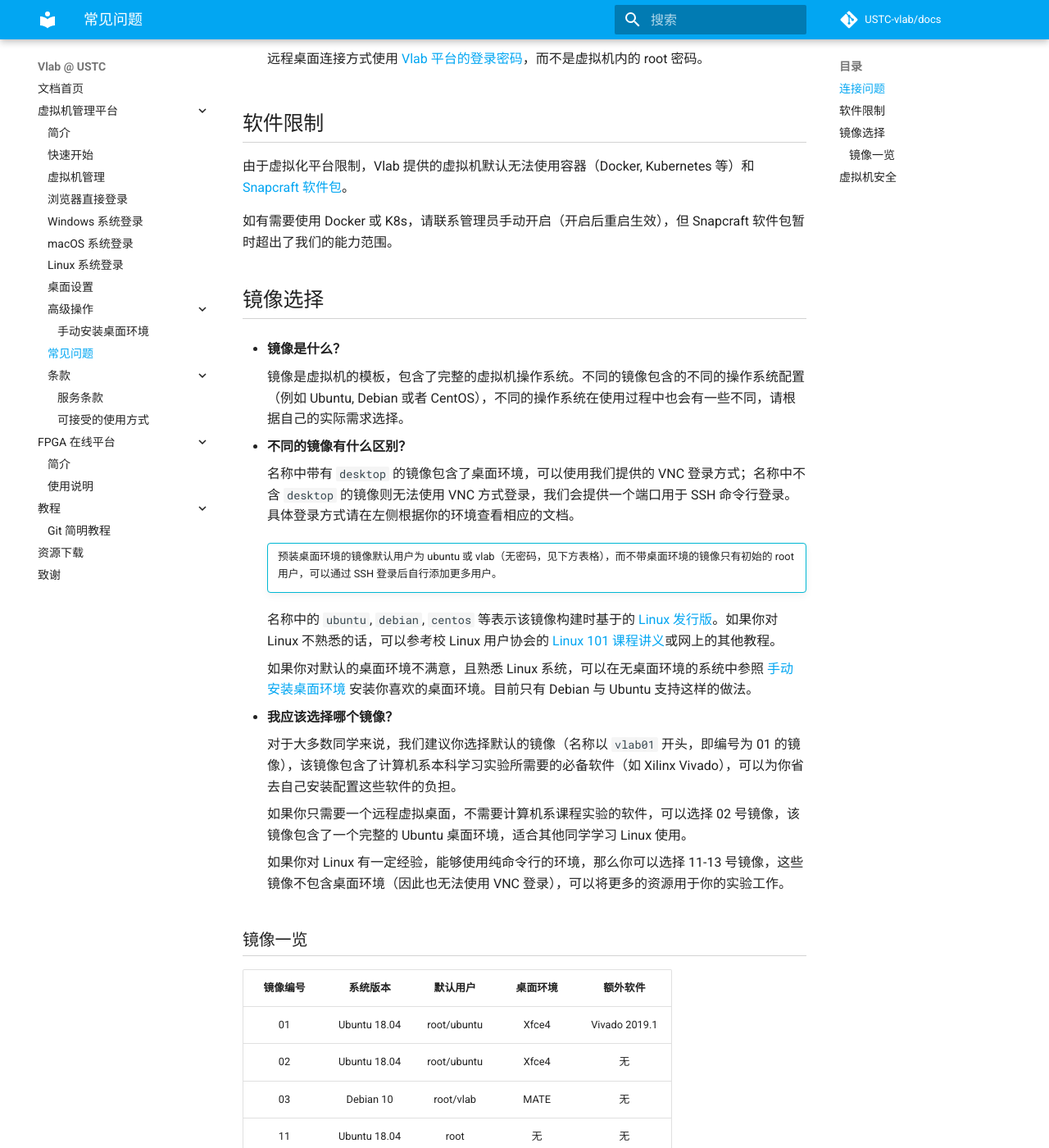
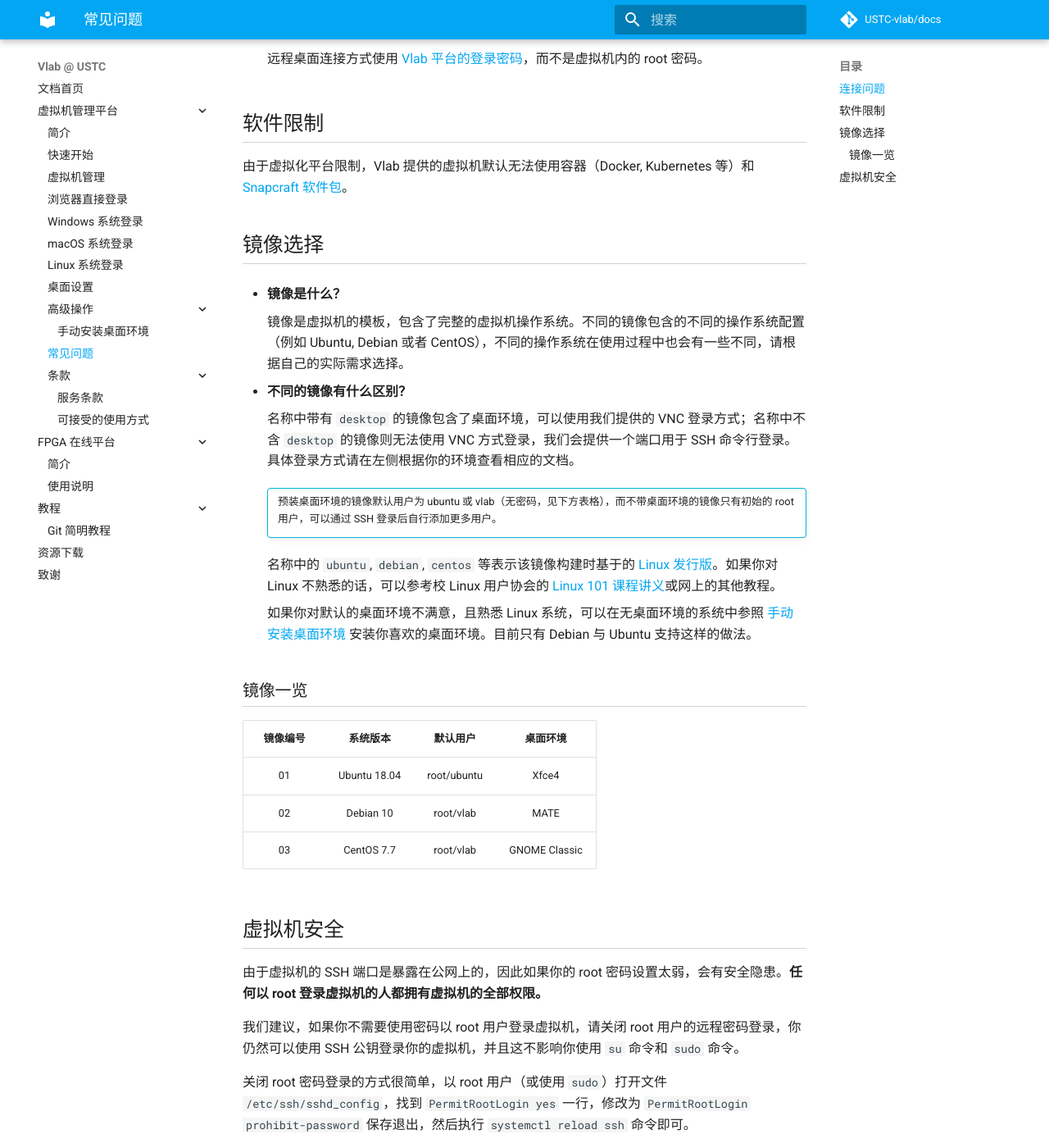
Before and after one commit to USTC-vlab/docs, an MkDocs documentation site: the page built from docs/vm/faq.md, in a window 1280 px wide and 1400 px high, scrolled down 446 px. Shown: the whole window at 82% size. Built offline with MkDocs 1.6.1 and Material for MkDocs 9.7.7, drawn with Linux system fonts in a browser that asks for light colours; comment, search, counter and statistics services are not loaded; some of the changed text lies outside the part shown.

Commit message:
Adapt documentation for Linux 101

```diff
--- a/docs/vm/faq.md
+++ b/docs/vm/faq.md
@@ -21,8 +21,6 @@
 
 由于虚拟化平台限制，Vlab 提供的虚拟机默认无法使用容器（Docker, Kubernetes 等）和 [Snapcraft 软件包](https://snapcraft.io/)。
 
-如有需要使用 Docker 或 K8s，请联系管理员手动开启（开启后重启生效），但 Snapcraft 软件包暂时超出了我们的能力范围。
-
 ## 镜像选择 {#image-selection}
 
 - **镜像是什么？**
@@ -41,25 +39,13 @@
 
     如果你对默认的桌面环境不满意，且熟悉 Linux 系统，可以在无桌面环境的系统中参照 [手动安装桌面环境](install-desktop.md) 安装你喜欢的桌面环境。目前只有 Debian 与 Ubuntu 支持这样的做法。
 
-- **我应该选择哪个镜像？**
-
-    对于大多数同学来说，我们建议你选择默认的镜像（名称以 `vlab01` 开头，即编号为 01 的镜像），该镜像包含了计算机系本科学习实验所需要的必备软件（如 Xilinx Vivado），可以为你省去自己安装配置这些软件的负担。
-
-    如果你只需要一个远程虚拟桌面，不需要计算机系课程实验的软件，可以选择 02 号镜像，该镜像包含了一个完整的 Ubuntu 桌面环境，适合其他同学学习 Linux 使用。
-
-    如果你对 Linux 有一定经验，能够使用纯命令行的环境，那么你可以选择 11-13 号镜像，这些镜像不包含桌面环境（因此也无法使用 VNC 登录），可以将更多的资源用于你的实验工作。
-
 ### 镜像一览 {#image-content}
 
-| 镜像编号 | 系统版本 | 默认用户 | 桌面环境 | 额外软件 |
-| :------: | :------: | :------: | :------: | :------: |
-| 01 | Ubuntu 18.04 | root/ubuntu | Xfce4 | Vivado 2019.1 |
-| 02 | Ubuntu 18.04 | root/ubuntu | Xfce4 | 无 |
-| 03 | Debian 10 | root/vlab | MATE | 无 |
-| 11 | Ubuntu 18.04 | root | 无 | 无 |
-| 12 | Debian 10 | root | 无 | 无 |
-| 13 | CentOS 8.1 | root | 无 | 无 |
-| 14 | CentOS 7.7 | root | 无 | 无 |
+| 镜像编号 | 系统版本 | 默认用户 | 桌面环境 |
+| :------: | :------: | :------: | :------: |
+| 01 | Ubuntu 18.04 | root/ubuntu | Xfce4 |
+| 02 | Debian 10 | root/vlab | MATE |
+| 03 | CentOS 7.7 | root/vlab | GNOME Classic |
 
 ## 虚拟机安全 {#vm-security}
 
```
Also changed, not shown: docs/vm/quickstart.md (+1 -1 lines).
